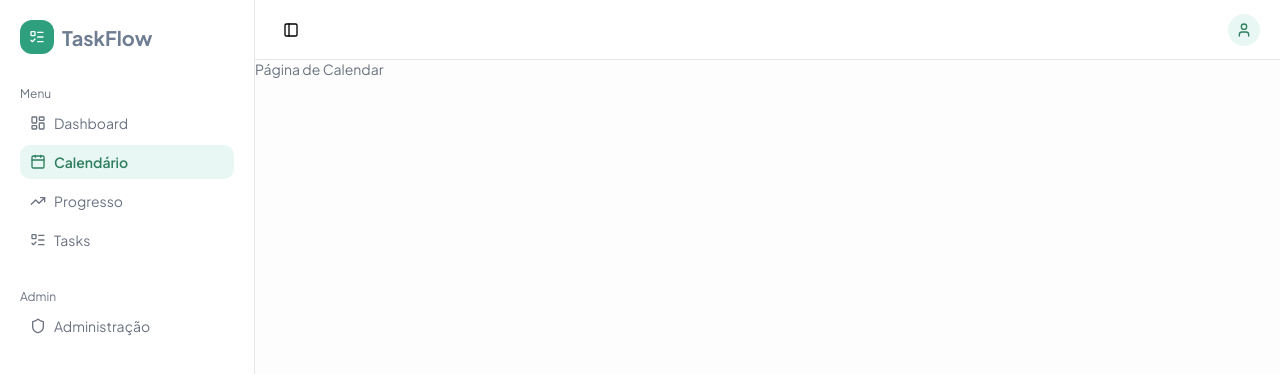
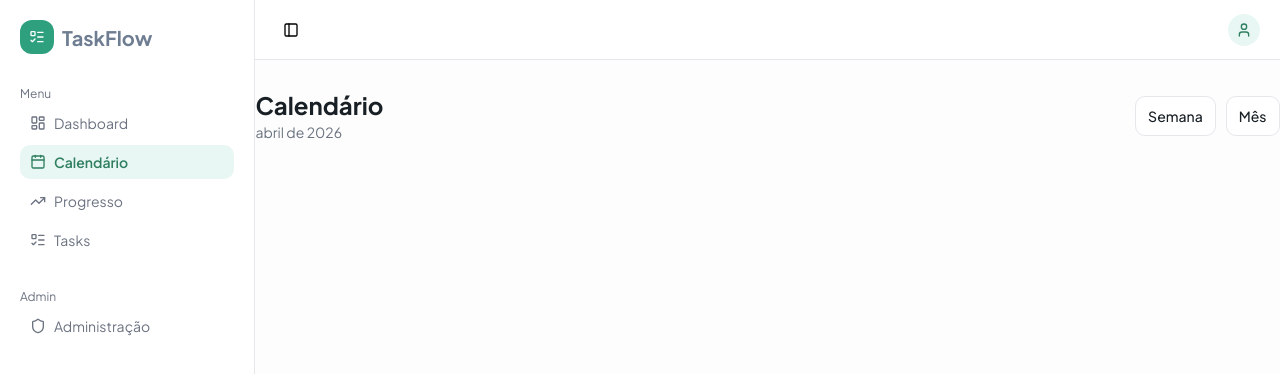
Before and after one commit to PedroHenriqueCoppola/taskflow, a React (Vite) app: page /calendar in a window 1280 px wide. Shown: the top 374 px of the page. Built offline with nearby package versions, Linux system fonts and the light colour scheme.

Commit message:
base development of calendar page

```diff
--- /dev/null
+++ b/src/pages/Calendar/Calendar.css
@@ -0,0 +1,27 @@
+.calendarApp {
+    width: 102.4rem;
+    margin: 3rem auto;
+
+    display: flex;
+    flex-direction: column;
+    justify-content: center;
+    gap: 2.5rem;
+}
+
+.calendarTitle {
+    display: flex;
+    flex-direction: column;
+    gap: 0.3rem;
+}
+
+.calendarHeader {
+    width: 100%;
+    display: flex;
+    justify-content: space-between;
+    align-items: center;
+}
+
+.calendarFilters {
+    display: flex;
+    gap: 1rem;
+}
--- a/src/pages/Calendar/Calendar.jsx
+++ b/src/pages/Calendar/Calendar.jsx
@@ -1,10 +1,38 @@
-import { GlobalStyle, SubTitle } from "../../styles/globalStyles";
+import './Calendar.css';
+
+import { useState } from "react";
+import { GlobalStyle, Title, SubTitle } from "../../styles/globalStyles";
+
+import FilterBox from '../../components/FilterBox/FilterBox';
+import getCurrentMonthYear from '../../utils/getCurrentMonthYear';
 
 const Calendar = () => {
+    const [activeFilter, setActiveFilter] = useState("today");
+
     return (
-        <div>
+        <div className='calendarApp'>
             <GlobalStyle />
-			<SubTitle>Página de Calendar</SubTitle>
+
+            <div className="calendarHeader">
+                <div className="calendarTitle">
+                    <Title>Calendário</Title>
+			        <SubTitle>{getCurrentMonthYear()}</SubTitle>
+                </div>
+
+                <div className="calendarFilters">
+                    <FilterBox
+                        filterType="Semana"
+                        isActive={activeFilter === "week"}
+                        onClick={() => setActiveFilter("week")}
+                    />
+
+                    <FilterBox
+                        filterType="Mês"
+                        isActive={activeFilter === "month"}
+                        onClick={() => setActiveFilter("month")}
+                    />
+                </div>
+            </div>
         </div>
     )
 }
--- /dev/null
+++ b/src/utils/getCurrentMonthYear.js
@@ -0,0 +1,25 @@
+const getCurrentMonthYear = () => {
+    const currentDate = new Date();
+
+    const months = [
+        "janeiro",
+        "fevereiro",
+        "março",
+        "abril",
+        "maio",
+        "junho",
+        "julho",
+        "agosto",
+        "setembro",
+        "outubro",
+        "novembro",
+        "dezembro"
+    ];
+
+    const month = months[currentDate.getMonth()];
+    const year = currentDate.getFullYear();
+
+    return `${month} de ${year}`;
+};
+
+export default getCurrentMonthYear;
```
